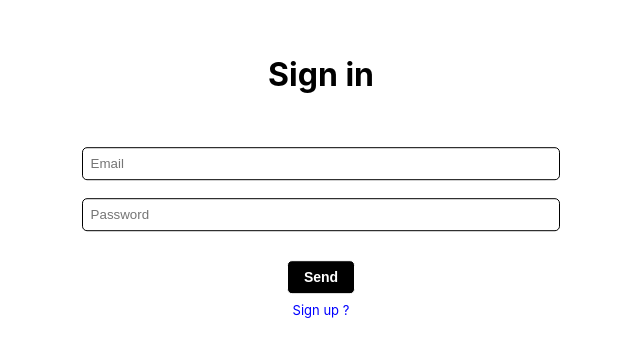
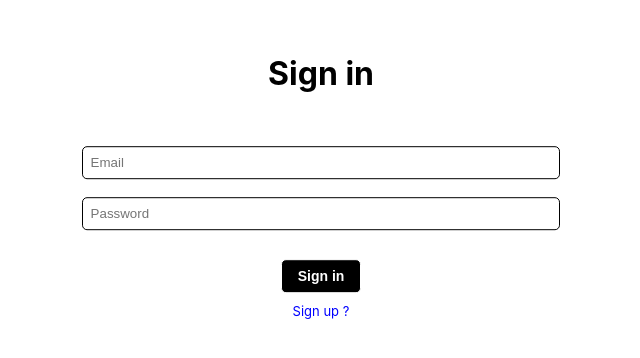
Before and after one commit to Aurel-GitHub/Image-Gallery-React-App, a React (Create React App) app: page /login in a window 1280 px wide. Shown: the part 200-558 px from the top of the page, without its empty margins (319-959 px from the left). Built offline with nearby package versions, Linux system fonts and the light colour scheme; no server answers.

Commit message:
fix label btn

```diff
--- a/src/Components/Forms/Authentication/FormAuthentication.module.css
+++ b/src/Components/Forms/Authentication/FormAuthentication.module.css
@@ -15,7 +15,7 @@
 }
 
 .handleForm {
-  margin-top: 8px;
+  margin-top: 10px;
   color: blue;
   font-size: 13px;
   font-weight: 400;
--- a/src/Components/Forms/Authentication/FormAuthentication.tsx
+++ b/src/Components/Forms/Authentication/FormAuthentication.tsx
@@ -118,7 +118,7 @@ export default function FormAuthentication(): JSX.Element {
 
         <div className={styles.formBtnSection}>
           <button type='submit' className='btnSecondary'>
-            Send
+            {formLabels.title}
           </button>
           <small className={styles.handleForm} onClick={handleForm}>
             {formLabels.sentence}
```
